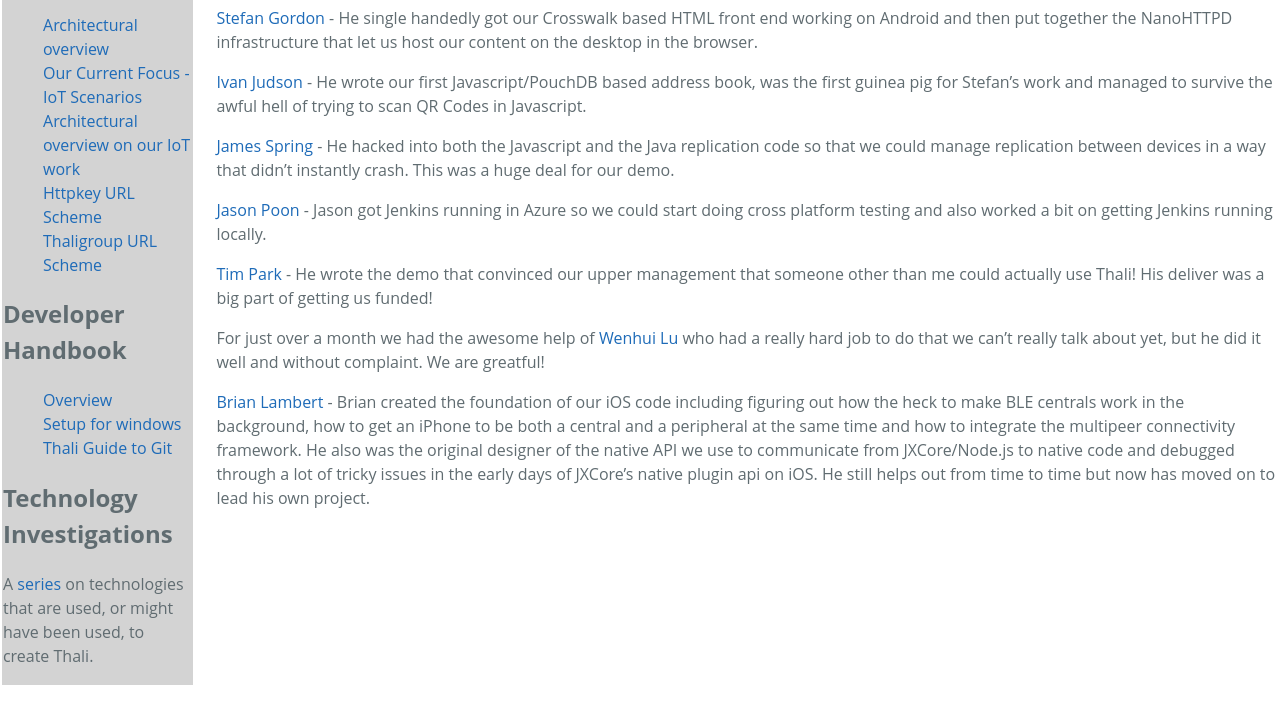
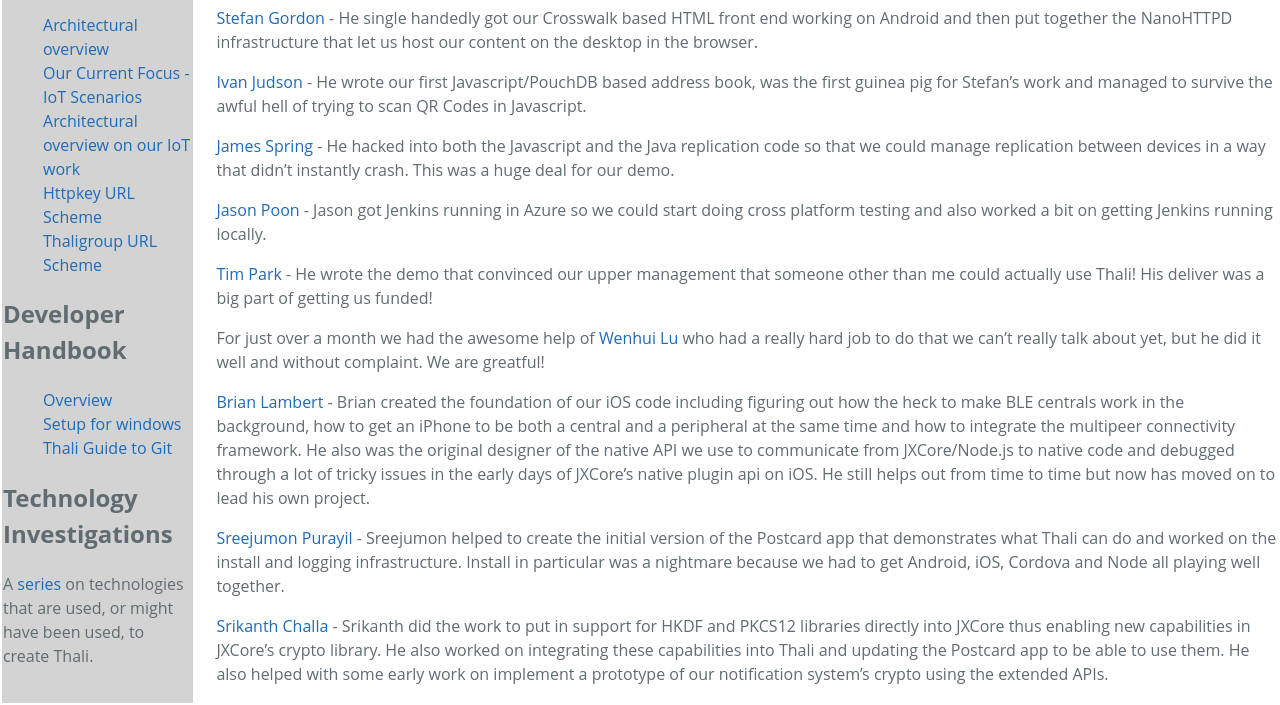
Before and after one commit to thaliproject/thali, a Jekyll site: the page built from alumni.md, in a window 1280 px wide. Shown: the part 320-1025 px from the top of the page. Built offline with Jekyll 4.4.1, drawn with Linux system fonts in a browser that asks for light colours; Markdown is read by kramdown in place of the engine named in the settings.

Commit message:
Adding Sreejumon and Srikanth

```diff
--- a/alumni.md
+++ b/alumni.md
@@ -21,3 +21,7 @@
 For just over a month we had the awesome help of [Wenhui Lu](https://twitter.com/ui_lu) who had a really hard job to do that we can't really talk about yet, but he did it well and without complaint. We are greatful!
 
 [Brian Lambert](http://www.softwarenerd.org/) - Brian created the foundation of our iOS code including figuring out how the heck to make BLE centrals work in the background, how to get an iPhone to be both a central and a peripheral at the same time and how to integrate the multipeer connectivity framework. He also was the original designer of the native API we use to communicate from JXCore/Node.js to native code and debugged through a lot of tricky issues in the early days of JXCore's native plugin api on iOS. He still helps out from time to time but now has moved on to lead his own project.
+
+[Sreejumon Purayil](http://sreesharp.com) - Sreejumon helped to create the initial version of the Postcard app that demonstrates what Thali can do and worked on the install and logging infrastructure. Install in particular was a nightmare because we had to get Android, iOS, Cordova and Node all playing well together.
+
+[Srikanth Challa](https://www.linkedin.com/pub/srikanth-challa/10/b47/905) - Srikanth did the work to put in support for HKDF and PKCS12 libraries directly into JXCore thus enabling new capabilities in JXCore's crypto library. He also worked on integrating these capabilities into Thali and updating the Postcard app to be able to use them. He also helped with some early work on implement a prototype of our notification system's crypto using the extended APIs.
```
